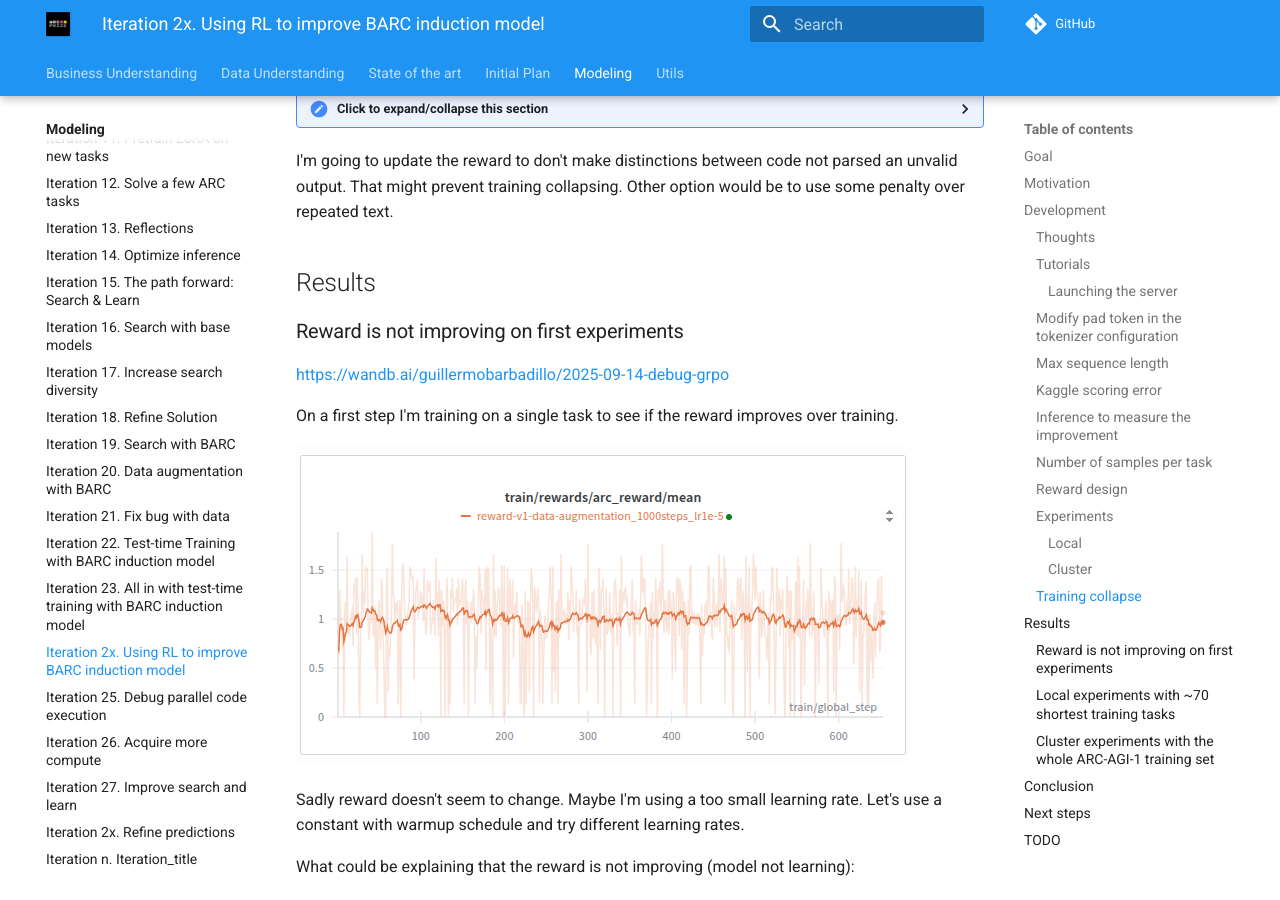
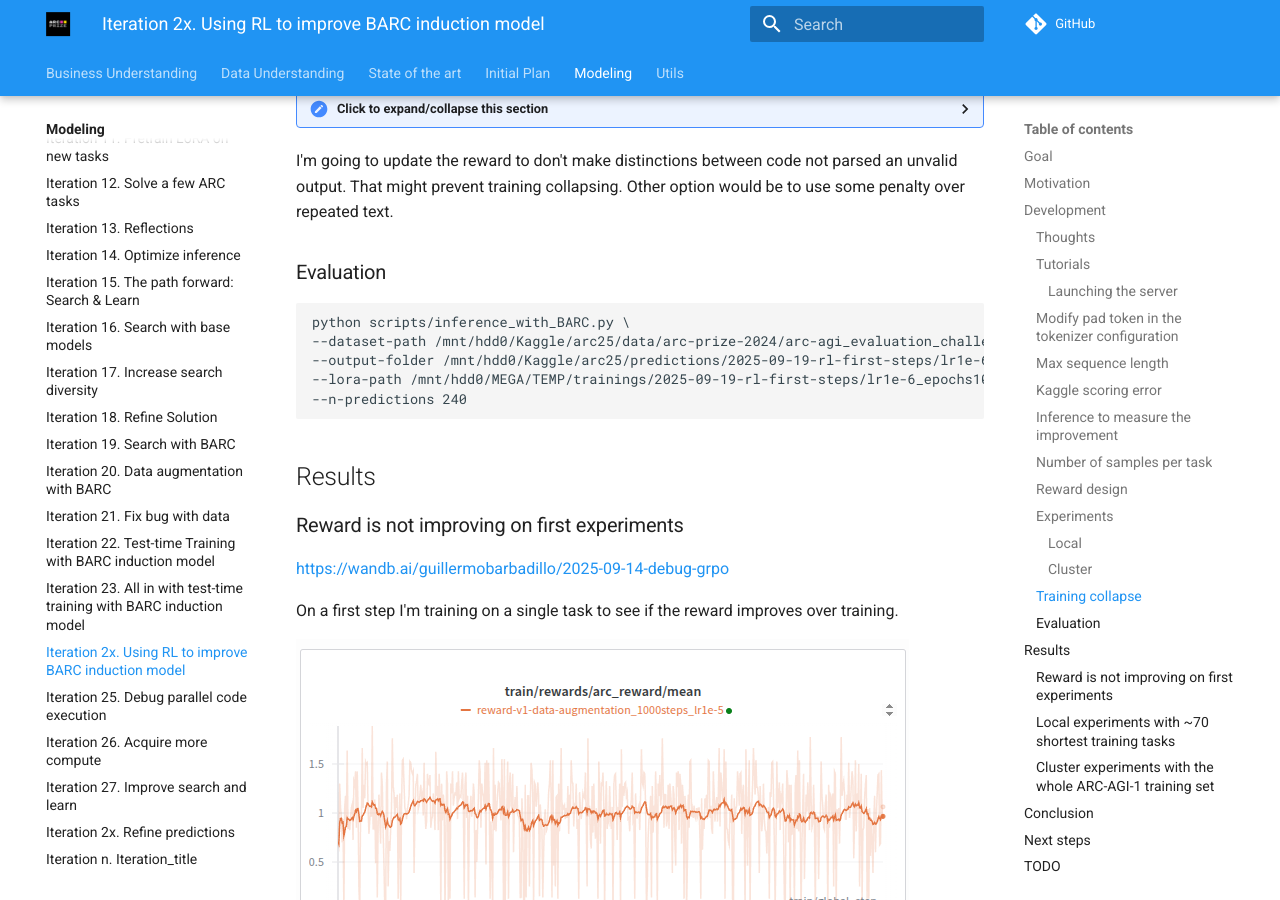
Before and after one commit to ironbar/arc25, an MkDocs documentation site: the page built from docs/modeling/Iteration_24_RL_BARC.md, in a window 1280 px wide and 900 px high, scrolled down 4264 px. Built offline with MkDocs 1.6.1 and Material for MkDocs 9.7.7, drawn with Linux system fonts in a browser that asks for light colours; comment, search, counter and statistics services are not loaded.

Commit message:
added code to do evaluation

````diff
--- a/docs/modeling/Iteration_24_RL_BARC.md
+++ b/docs/modeling/Iteration_24_RL_BARC.md
@@ -194,6 +194,16 @@ In this case we would be able to parse python code, so it won't get a reward of
 I'm going to update the reward to don't make distinctions between code not parsed an unvalid output.
 That might prevent training collapsing. Other option would be to use some penalty over repeated text.
 
+### Evaluation
+
+```bash
+python scripts/inference_with_BARC.py \
+--dataset-path /mnt/hdd0/Kaggle/arc25/data/arc-prize-2024/arc-agi_evaluation_challenges.json \
+--output-folder /mnt/hdd0/Kaggle/arc25/predictions/2025-09-19-rl-first-steps/lr1e-6_epochs100_16gen_1prompts-per-step_32lora/evaluation \
+--lora-path /mnt/hdd0/MEGA/TEMP/trainings/2025-09-19-rl-first-steps/lr1e-6_epochs100_16gen_1prompts-per-step_32lora/checkpoint-8400 \
+--n-predictions 240
+```
+
 ## Results
 
 ### Reward is not improving on first experiments
````
